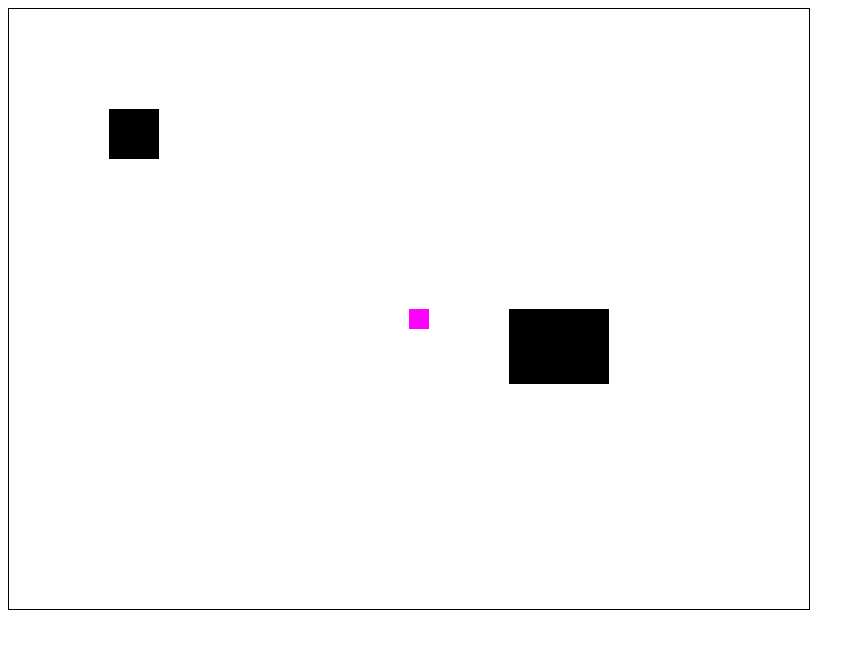
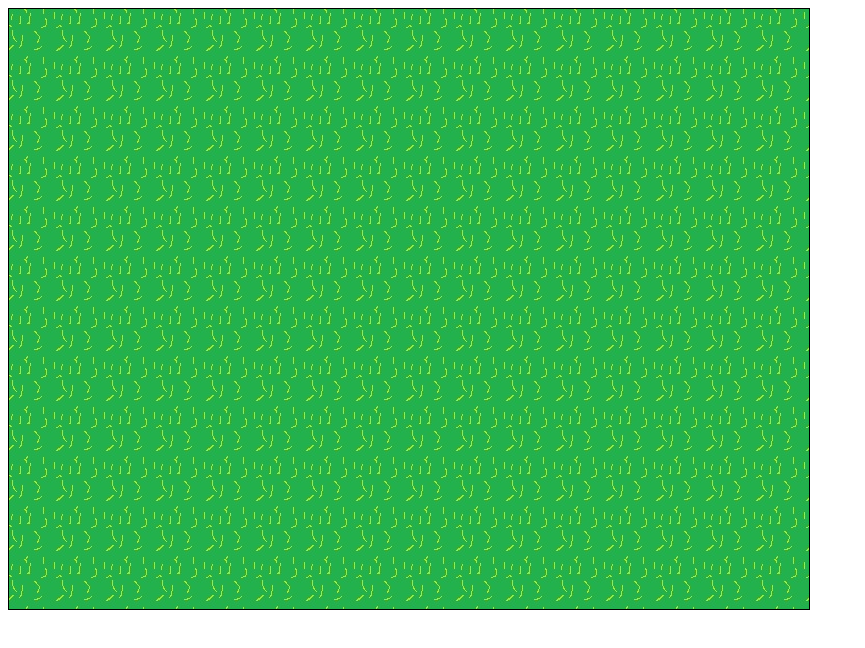
Before and after one commit to BondDaniel007/Mitchell-Project-1.0, a plain HTML site: page GameFiles1.html in a window 1280 px wide. Shown: the whole page, without its empty margins (0-865 px from the left). Drawn offline with Linux system fonts and the light colour scheme.

Commit message:
BGI
background image

```diff
--- a/GameFiles1.html
+++ b/GameFiles1.html
@@ -14,8 +14,12 @@
 		var player = { x: 400, y: 300, w: 20, h: 20, dx: 5, dy: 5 };
 
 		var left = false, right = false, up = false, down = false;
-		var box1 = { x: 100, y: 100, w: 50,  h: 50 }
+		var box1 = { x: 100, y: 0,   w: 50,  h: 500 };
 		var box2 = { x: 500, y: 300, w: 100, h: 75 };
+		var box3 = { x: 100, y: 550, w: 50,  h: 50 };
+		var box3 = { x: 100, y: 550, w: 50,  h: 50 };
+		var box3 = { x: 100, y: 550, w: 50,  h: 50 };
+		var box3 = { x: 100, y: 550, w: 50,  h: 50 };
 
 		function update() {
 			var orig = { x: player.x, y: player.y };
@@ -31,7 +35,7 @@
 				player.x += player.dx;
 
 			//check if the player ran into a box and, if so, move back
-			if ( collide(player, box1) || collide(player, box2) )  {
+			if ( collide(player, box1) || collide(player, box2) || collide(player, box3))  {
 				player.x = orig.x;
 				player.y = orig.y; }
 
@@ -47,13 +51,13 @@
 		}
 
 		function collide( player, box ) {
-			if( player.x > box.x + box.w )
+			if( player.x >= box.x + box.w )
 				return false;
-			if ( player.y > box.y + box.h )
+			if ( player.y >= box.y + box.h )
 				return false;
-			if ( box.x > player.x + player.w )
+			if ( box.x >= player.x + player.w )
 				return false;
-			if ( box.y > player.y + player.h )
+			if ( box.y >= player.y + player.h )
 				return false;
 
 			return true;
@@ -61,11 +65,24 @@
 
 		function draw(ctx) {
 			ctx.clearRect(0, 0, ctx.canvas.width, ctx.canvas.height);
+
+			var BGI = new Image();
+			BGI.onload = function() {
+				var pattern = ctx.createPattern(BGI, 'repeat');
+
+				ctx.rect(0, 0, 800, 600);
+				ctx.fillStyle = pattern;
+				ctx.fill();
+			}
+			BGI.src = 'BGI.jpg';
 			ctx.fillStyle = "#FF00FF";
 			ctx.fillRect(player.x, player.y, player.w, player.h);
 			ctx.fillStyle = "#000000";
 			ctx.fillRect(box1.x, box1.y, box1.w, box1.h);
 			ctx.fillRect(box2.x, box2.y, box2.w, box2.h);
+			ctx.fillRect(box3.x, box3.y, box3.w, box3.h);
+
+
 		}
 
 		var KEY_UP = 38, KEY_DOWN = 40, KEY_LEFT = 37, KEY_RIGHT = 39;
```
Also changed, not shown: BGI.jpg (added).
